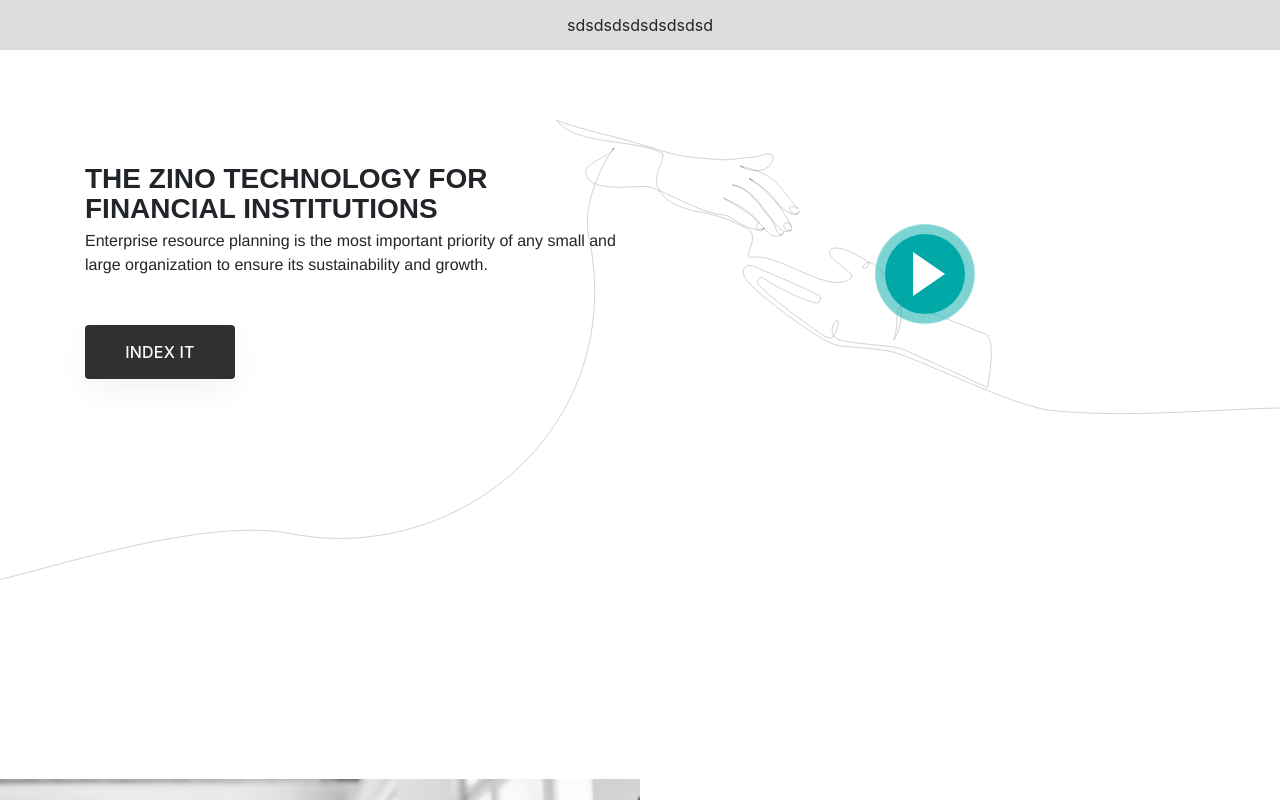
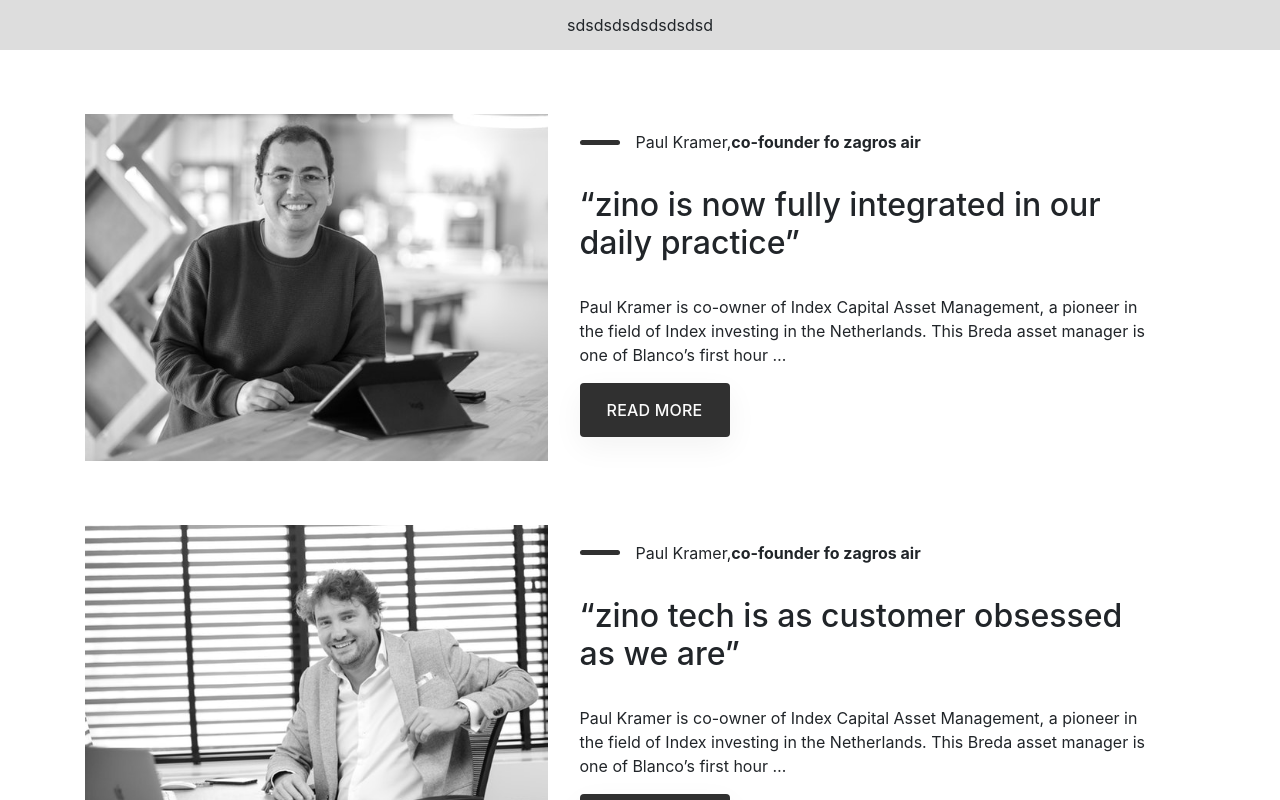
Before and after one commit to arasemami/z-landing-page, an Angular app: page / in a window 1280 px wide. Shown: the top 800 px of the page. Built offline with nearby package versions, Linux system fonts and the light colour scheme.

Commit message:
our story component is fixed

```diff
--- a/src/app/app.module.ts
+++ b/src/app/app.module.ts
@@ -17,6 +17,7 @@
 import { PlayButtonComponent } from './components/common/play-button/play-button.component';
 import { SimpleButtonComponent } from './components/common/simple-button/simple-button.component';
 import { IndexNewsComponent } from './components/index/index-news/index-news.component';
+import { IndexUserStoryComponent } from './components/index/index-user-story/index-user-story.component';
 
 @NgModule({
   declarations: [
@@ -31,7 +32,8 @@
     IndexManifestoComponent,
     PlayButtonComponent,
     SimpleButtonComponent,
-    IndexNewsComponent
+    IndexNewsComponent,
+    IndexUserStoryComponent
   ],
   imports: [
     BrowserModule,
--- /dev/null
+++ b/src/app/components/index/index-user-story/index-user-story.component.html
@@ -0,0 +1,36 @@
+<section>
+    <div class="container-fluid">
+        <div class="container">
+            <div class="user-story-container">
+                <div class="col-lg-5  story-image p-0">
+                    <img style="width: 100%;" src="../../../../assets/img/png/01.jpeg" />
+                </div>
+                <div class="col-lg-7  story-content">
+                    <div class="story-title-container">
+                        <div class="line"></div>
+                        <p>Paul Kramer,<b>co-founder fo zagros air</b> </p>
+                    </div>
+                    <h2>“zino is now fully integrated in our daily practice”</h2>
+                    <p>Paul Kramer is co-owner of Index Capital Asset Management, a pioneer in the field of Index
+                        investing in the Netherlands. This Breda asset manager is one of Blanco’s first hour …</p>
+                    <app-main-button text="read more"></app-main-button>
+                </div>
+            </div>
+            <div class="user-story-container">
+                <div class="col-lg-5 story-image p-0">
+                    <img style="width: 100%;" src="../../../../assets/img/png/02.jpeg" />
+                </div>
+                <div class="col-lg-7  story-content">
+                    <div class="story-title-container">
+                        <div class="line"></div>
+                        <p>Paul Kramer,<b>co-founder fo zagros air</b> </p>
+                    </div>
+                    <h2>“zino tech is as customer obsessed as we are”</h2>
+                    <p>Paul Kramer is co-owner of Index Capital Asset Management, a pioneer in the field of Index
+                        investing in the Netherlands. This Breda asset manager is one of Blanco’s first hour …</p>
+                    <app-main-button text="read more"></app-main-button>
+                </div>
+            </div>
+        </div>
+    </div>
+</section>
--- /dev/null
+++ b/src/app/components/index/index-user-story/index-user-story.component.scss
@@ -0,0 +1,40 @@
+.user-story-container {
+  width: 100%;
+  background-color: transparent;
+  display: flex;
+  flex-direction: row;
+  margin: 4rem 0;
+
+  .story-title-container {
+    display: flex;
+    flex-direction: row;
+    align-items: center;
+    padding-bottom: 1rem;
+
+    .line {
+      width: 40px;
+      height: 5px;
+      border-radius: 10px;
+      background-color: #303030;
+      margin-right: 1rem;
+    }
+
+
+  }
+
+  h2 {
+    padding-bottom: 0.5rem;
+  }
+
+  p {
+    padding: 1rem 0;
+  }
+
+
+
+  .story-image {}
+
+  .story-content {
+      padding: 0 2rem;
+  }
+}
--- /dev/null
+++ b/src/app/components/index/index-user-story/index-user-story.component.ts
@@ -0,0 +1,15 @@
+import { Component, OnInit } from '@angular/core';
+
+@Component({
+  selector: 'app-index-user-story',
+  templateUrl: './index-user-story.component.html',
+  styleUrls: ['./index-user-story.component.scss']
+})
+export class IndexUserStoryComponent implements OnInit {
+
+  constructor() { }
+
+  ngOnInit() {
+  }
+
+}
--- a/src/app/container/index/index.component.html
+++ b/src/app/container/index/index.component.html
@@ -1,4 +1,5 @@
-<app-top-screen></app-top-screen>
+<!-- <app-top-screen></app-top-screen>
 <app-index-manifesto></app-index-manifesto>
 <app-index-solution></app-index-solution>
-<app-index-news></app-index-news>
+<app-index-news></app-index-news> -->
+<app-index-user-story></app-index-user-story>
```
Also changed, not shown: 1 other file (tests, documents, lock files or other folders).
